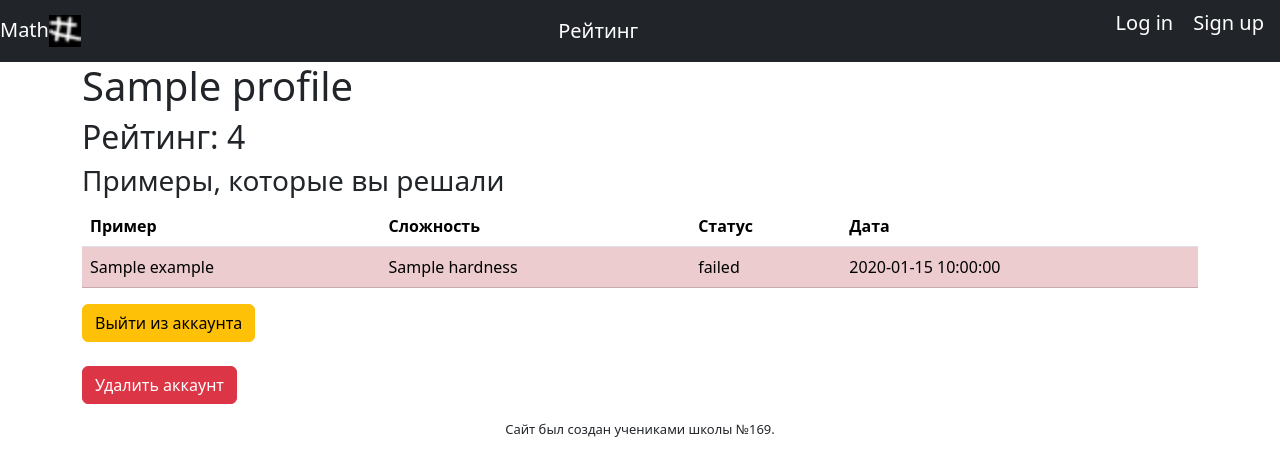
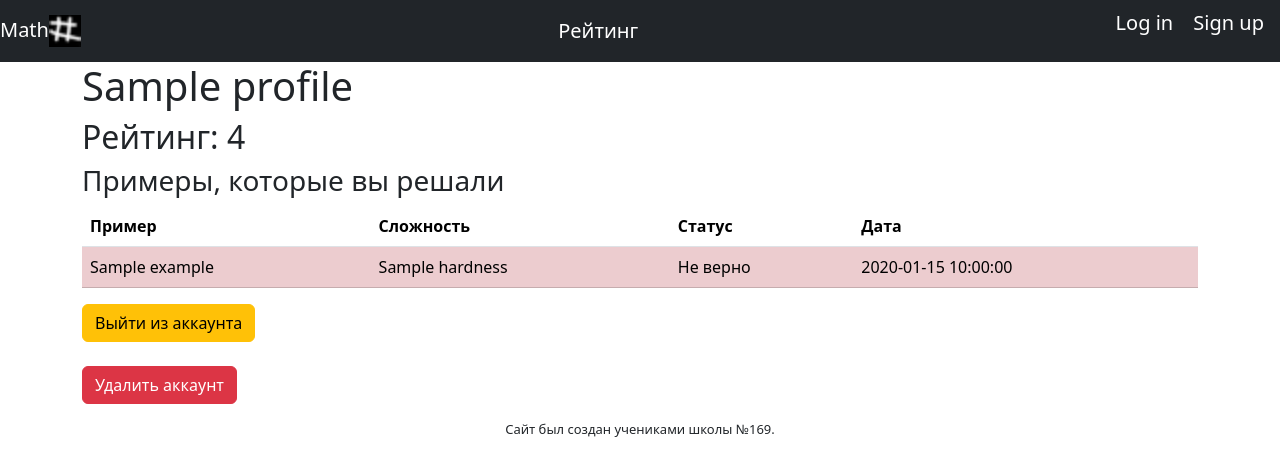
Before and after one commit to FlamyMan/2024itcube, a Flask app: template templates/profile.html in a window 1280 px wide. Shown: the top 476 px of the page. Run offline with Flask 3, Linux system fonts and the light colour scheme; the template is opened without the code that fills it: most values are stand-ins (such as "Sample title", 1, 10 or a date in 2020).

Commit message:
a little translation

```diff
--- a/templates/profile.html
+++ b/templates/profile.html
@@ -20,14 +20,14 @@
         <tr class="table-success">
             <td>{{ex.example}}</td>
             <td>{{ex.hardness}}</td>
-            <td>ok</td>
+            <td>Верно</td>
             <td>{{ ex.date }}</td>
         </tr>
         {% else %}
         <tr class="table-danger">
             <td>{{ex.example}}</td>
             <td>{{ex.hardness}}</td>
-            <td>failed</td>
+            <td>Не верно</td>
             <td>{{ ex.date }}</td>
         </tr>
         {% endif %}
```
